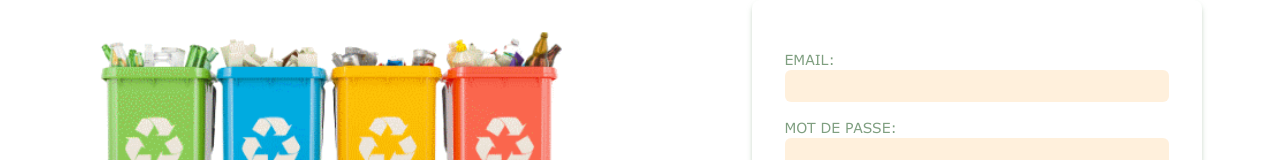
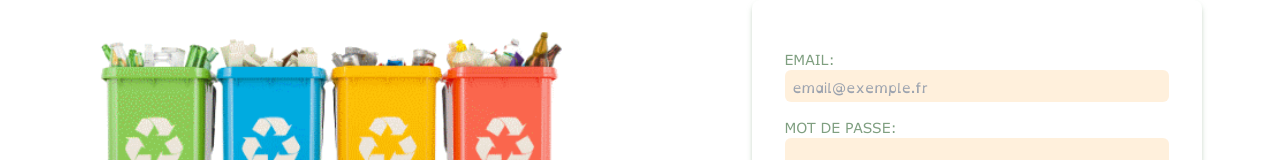
Before and after one commit to tripluch/access-collect, a Next.js app: page /login in a window 1280 px wide. Shown: the part 200-360 px from the top of the page. Built offline with nearby package versions, Linux system fonts and the light colour scheme.

Commit message:
change test link goto() method to toHaveURL() method

```diff
--- a/src/app/(account)/dashboard/_components/UserForm.tsx
+++ b/src/app/(account)/dashboard/_components/UserForm.tsx
@@ -24,7 +24,7 @@ const UserForm = ({
       <InputForm
         name={"email"}
         label={"Email: "}
-        placeholder={"jean@exemple.fr"}
+        placeholder={"mail@exemple.fr"}
       />
       <InputPassword name={"password"} label={"Mot de passe: "} />
       <InputForm
--- a/src/app/components/loginForm.tsx
+++ b/src/app/components/loginForm.tsx
@@ -34,7 +34,11 @@ const LoginForm = () => {
         className="flex flex-col align-center gap-4 px-3 my-4"
       >
         <div id="warning" className="text-red-500"></div>
-        <InputForm name={"email"} label={"Email: "} />
+        <InputForm
+          name={"email"}
+          label={"Email: "}
+          placeholder="email@exemple.fr"
+        />
         <InputPassword name={"password"} label={"Mot de passe: "} />
         <div className="flex justify-center">
           <button className="bg-lightOrange  text-midnightBlue rounded-full p-2 font-title uppercase mb-4">
```
Also changed, not shown: 1 other file (tests, documents, lock files or other folders).
